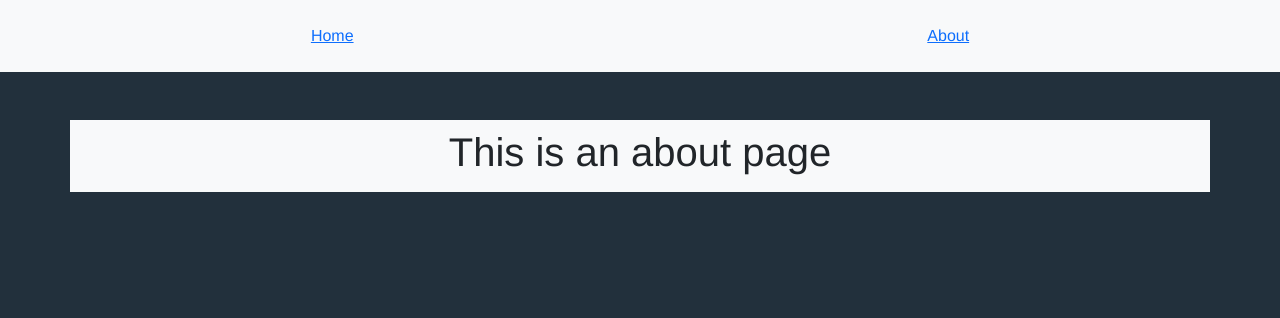
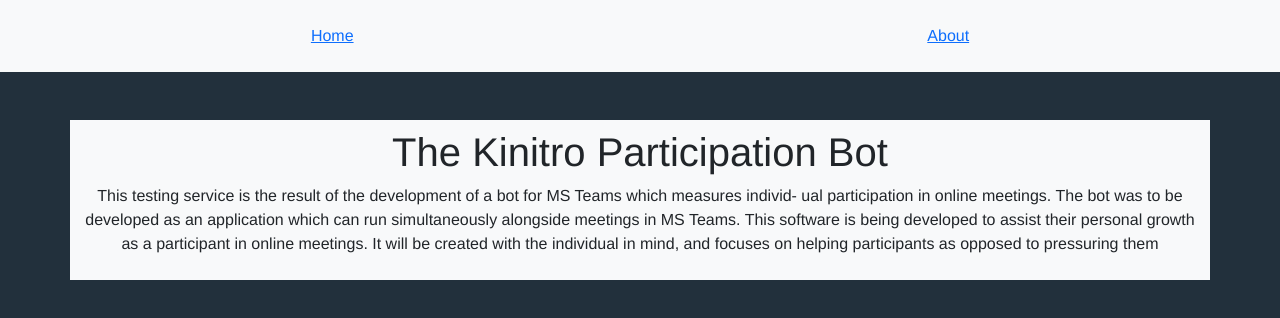
Before and after one commit to Robbie-Campbell/kinitro, a Vue app in the folder spa-plugin-for-teams/: page /about in a window 1280 px wide. Shown: the top 318 px of the page. Built offline with nearby package versions, Linux system fonts and the light colour scheme.

Commit message:
added comments

```diff
--- a/spa-plugin-for-teams/src/views/About.vue
+++ b/spa-plugin-for-teams/src/views/About.vue
@@ -1,5 +1,11 @@
 <template>
   <div class="about container bg-light p-2 mt-5">
-    <h1>This is an about page</h1>
+    <h1>The Kinitro Participation Bot</h1>
+    <p>This testing service is the result of the development of a bot for MS Teams which measures individ-
+ual participation in online meetings. The bot was to be developed as an application
+which can run simultaneously alongside meetings in MS Teams. This software is being
+developed to assist their personal growth as a participant in online meetings. It will be
+created with the individual in mind, and focuses on helping participants as opposed to
+pressuring them</p>
   </div>
 </template>
```
Also changed, not shown: spa-plugin-for-teams/src/components/DataDisplay/Base.vue (+15 -0 lines), spa-plugin-for-teams/src/components/DataDisplay/DisplayData.vue (+38 -0 lines), spa-plugin-for-teams/src/components/DataDisplay/IndividualPie.vue (+17 -0 lines), spa-plugin-for-teams/src/components/DataDisplay/MeetingPie.vue (+21 -0 lines), spa-plugin-for-teams/src/components/DataDisplay/OtherParticipantsSpeakingTime.vue (+40 -1 lines), spa-plugin-for-teams/src/components/DataDisplay/PieBase.vue (+25 -0 lines), spa-plugin-for-teams/src/components/GetLinks/LinkList.vue (+10 -0 lines).
